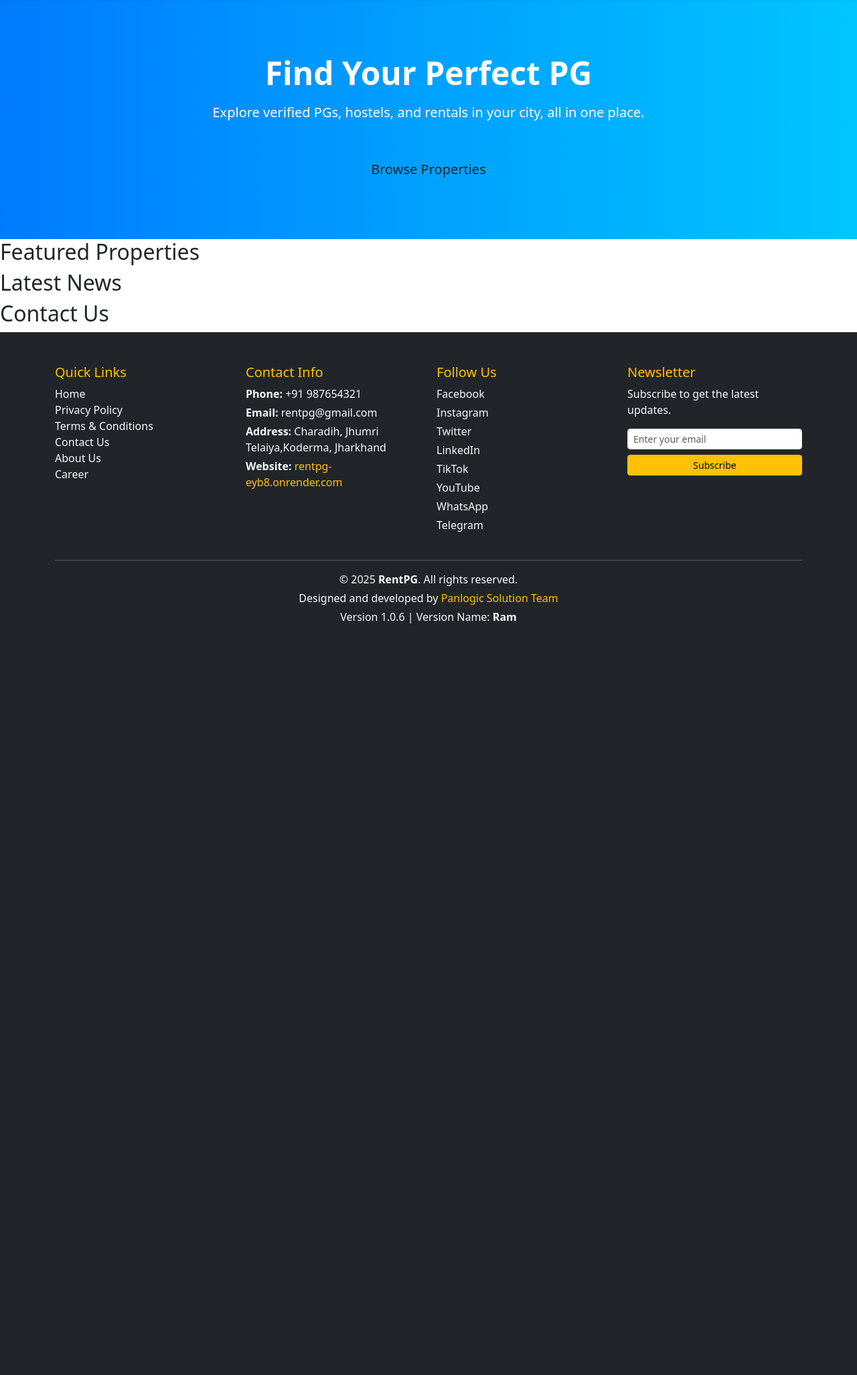
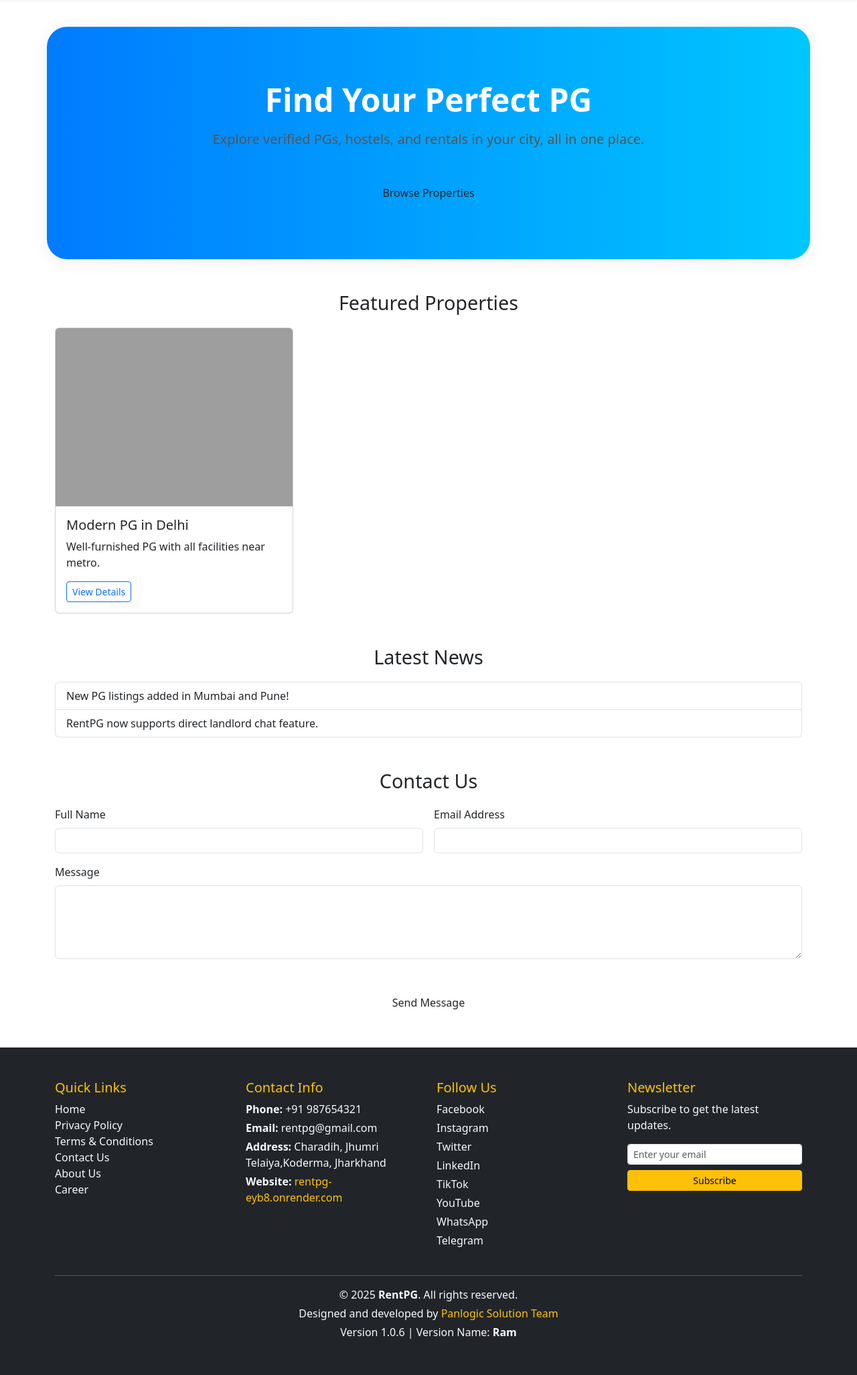
Before and after one commit to MeLiveAkshay/RentPG_Live, a Django app: page / in a window 1280 px wide. Shown: the part 56-2109 px from the top of the page at 67% size. Before the commit the page ends 987 px from the top, so only its background shows below. Run offline with Django 5.2, Linux system fonts and the light colour scheme; grey boxes are pictures that could not be loaded.

Commit message:
Revamp home page layout; add hero section and featured properties display

```diff
--- a/templates/home/element/header.html
+++ b/templates/home/element/header.html
@@ -98,16 +98,6 @@
     </div>
   </nav>
 
-  <!-- Hero Section -->
-  <section class="hero-section">
-    <div class="container">
-      <h1>Find Your Perfect PG</h1>
-      <p>Explore verified PGs, hostels, and rentals in your city, all in one place.</p>
-      <a href="/properties" class="btn btn-primary-custom btn-lg">Browse Properties</a>
-    </div>
-  </section>
-
-  <!-- Footer -->
 
 
   <!-- Bootstrap JS -->
--- a/templates/home/index.html
+++ b/templates/home/index.html
@@ -2,32 +2,122 @@
 <!DOCTYPE html>
 <html lang="en">
 <head>
-    <meta charset="UTF-8">
-    <meta name="viewport" content="width=device-width, initial-scale=1.0">
+  <meta charset="UTF-8" />
+  <meta name="viewport" content="width=device-width, initial-scale=1.0" />
   <title>Home | RentPG</title>
   <meta name="description" content="Welcome to RentPG, your go-to platform for finding rental properties.">
 
+  <!-- Bootstrap CSS -->
+  <link rel="stylesheet" href="https://cdn.jsdelivr.net/npm/bootstrap@5.3.3/dist/css/bootstrap.min.css">
+
+  <style>
+    .hero-section {
+      background: #f5f7fa;
+      border-radius: 30px;
+      padding: 60px 20px;
+      margin: 40px auto;
+      box-shadow: 0 4px 24px rgba(0, 0, 0, 0.07);
+    }
+
+    .hero-section h1 {
+      font-size: 2.5rem;
+      font-weight: 600;
+    }
+
+    .hero-section p {
+      font-size: 1.2rem;
+      color: #555;
+    }
+
+    .btn-primary-custom {
+      background-color: #007bff;
+      color: #fff;
+      border-radius: 25px;
+      padding: 12px 32px;
+      font-size: 1.1rem;
+      border: none;
+    }
+
+    .btn-primary-custom:hover {
+      background-color: #0056b3;
+      color: #fff;
+    }
+
+    section h2 {
+      font-size: 1.8rem;
+      margin-bottom: 20px;
+    }
+  </style>
 </head>
+
 <body>
   {% include 'home/element/header.html' %}
 
-    <main>
-        <section>
-            <h2>Featured Properties</h2>
-            <!-- Add code to display featured properties here -->
+  <!-- Hero Section -->
+  <section class="hero-section text-center container">
+    <h1>Find Your Perfect PG</h1>
+    <p>Explore verified PGs, hostels, and rentals in your city, all in one place.</p>
+    <a href="/properties" class="btn btn-primary-custom">Browse Properties</a>
   </section>
 
-        <section>
-            <h2>Latest News</h2>
-            <!-- Add code to display latest news here -->
+  <!-- Main Content -->
+  <main class="container my-5">
+    <!-- Featured Properties -->
+    <section class="mb-5">
+      <h2 class="text-center">Featured Properties</h2>
+      <!-- Add Bootstrap cards or grid here -->
+      <div class="row row-cols-1 row-cols-md-3 g-4">
+        <!-- Example card -->
+        <div class="col">
+          <div class="card h-100">
+            <img src="{% static 'images/sample-property.jpg' %}" class="card-img-top" alt="Property">
+            <div class="card-body">
+              <h5 class="card-title">Modern PG in Delhi</h5>
+              <p class="card-text">Well-furnished PG with all facilities near metro.</p>
+              <a href="/properties" class="btn btn-sm btn-outline-primary">View Details</a>
+            </div>
+          </div>
+        </div>
+        <!-- Repeat more cards -->
+      </div>
     </section>
 
+    <!-- Latest News -->
+    <section class="mb-5">
+      <h2 class="text-center">Latest News</h2>
+      <!-- Bootstrap list group or news cards -->
+      <ul class="list-group">
+        <li class="list-group-item">New PG listings added in Mumbai and Pune!</li>
+        <li class="list-group-item">RentPG now supports direct landlord chat feature.</li>
+      </ul>
+    </section>
+
+    <!-- Contact Us -->
     <section>
-            <h2>Contact Us</h2>
-            <!-- Add contact form or details here -->
+      <h2 class="text-center">Contact Us</h2>
+      <form class="row g-3 needs-validation" novalidate>
+        <div class="col-md-6">
+          <label for="name" class="form-label">Full Name</label>
+          <input type="text" class="form-control" id="name" required />
+        </div>
+        <div class="col-md-6">
+          <label for="email" class="form-label">Email Address</label>
+          <input type="email" class="form-control" id="email" required />
+        </div>
+        <div class="col-12">
+          <label for="message" class="form-label">Message</label>
+          <textarea class="form-control" id="message" rows="4" required></textarea>
+        </div>
+        <div class="col-12 text-center">
+          <button class="btn btn-primary-custom" type="submit">Send Message</button>
+        </div>
+      </form>
     </section>
   </main>
 
   {% include 'home/element/footer.html' %}
+
+  <!-- Bootstrap JS Bundle -->
+  <script src="https://cdn.jsdelivr.net/npm/bootstrap@5.3.3/dist/js/bootstrap.bundle.min.js"></script>
 </body>
 </html>
```
Lines whose indentation alone changed are shown as unchanged.
